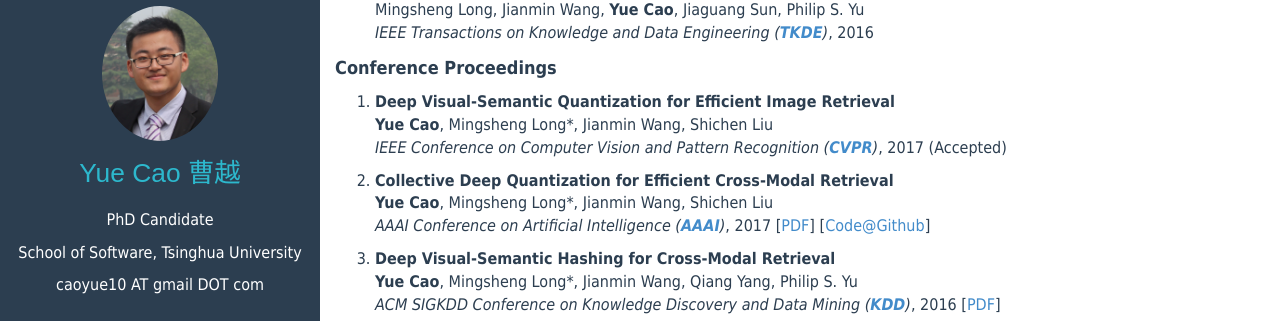
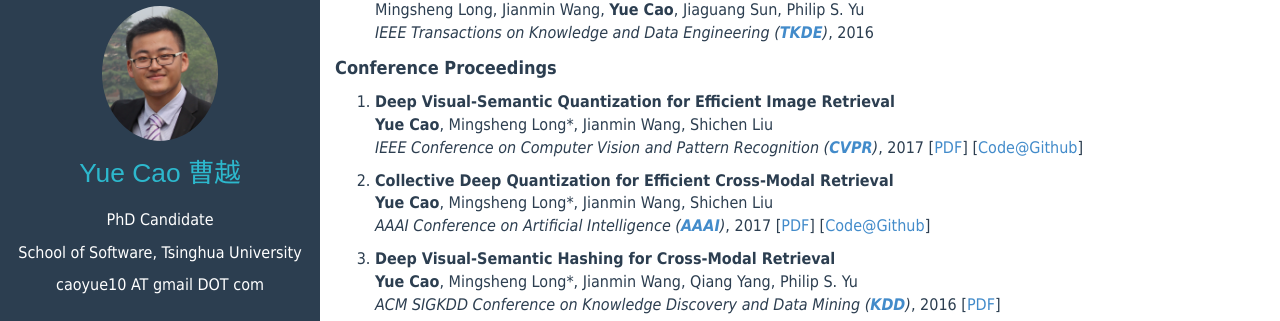
Before and after one commit to caoyue10/caoyue10.github.io, a Jekyll site: the page built from index.html, in a window 1280 px wide and 900 px high, scrolled down 410 px. Shown: the part 122-443 px from the top of the window. Built offline with Jekyll 4.4.1, drawn with Linux system fonts in a browser that asks for light colours; the list of posts is cut into pages by our own code.

Commit message:
cvpr17 files added

```diff
--- a/index.html
+++ b/index.html
@@ -95,7 +95,8 @@ tagline:
     <ol>
         <li><p><strong>Deep Visual-Semantic Quantization for Efficient Image Retrieval</strong><br>
             <strong>Yue Cao</strong>, Mingsheng Long*, Jianmin Wang, Shichen Liu<br>
-            <em>IEEE Conference on Computer Vision and Pattern Recognition (<a href="http://cvpr2017.thecvf.com/"><strong>CVPR</strong></a>)</em>, 2017 (Accepted)
+            <em>IEEE Conference on Computer Vision and Pattern Recognition (<a href="http://cvpr2017.thecvf.com/"><strong>CVPR</strong></a>)</em>, 2017
+            [<a href="doc/deep-visual-semantic-quantization-cvpr17.pdf">PDF</a>] [<a href="https://github.com/caoyue10/cvpr17-dvsq">Code@Github</a>]
             </p>
         </li>
         <li><p>
```
Also changed, not shown: 2 other files.
